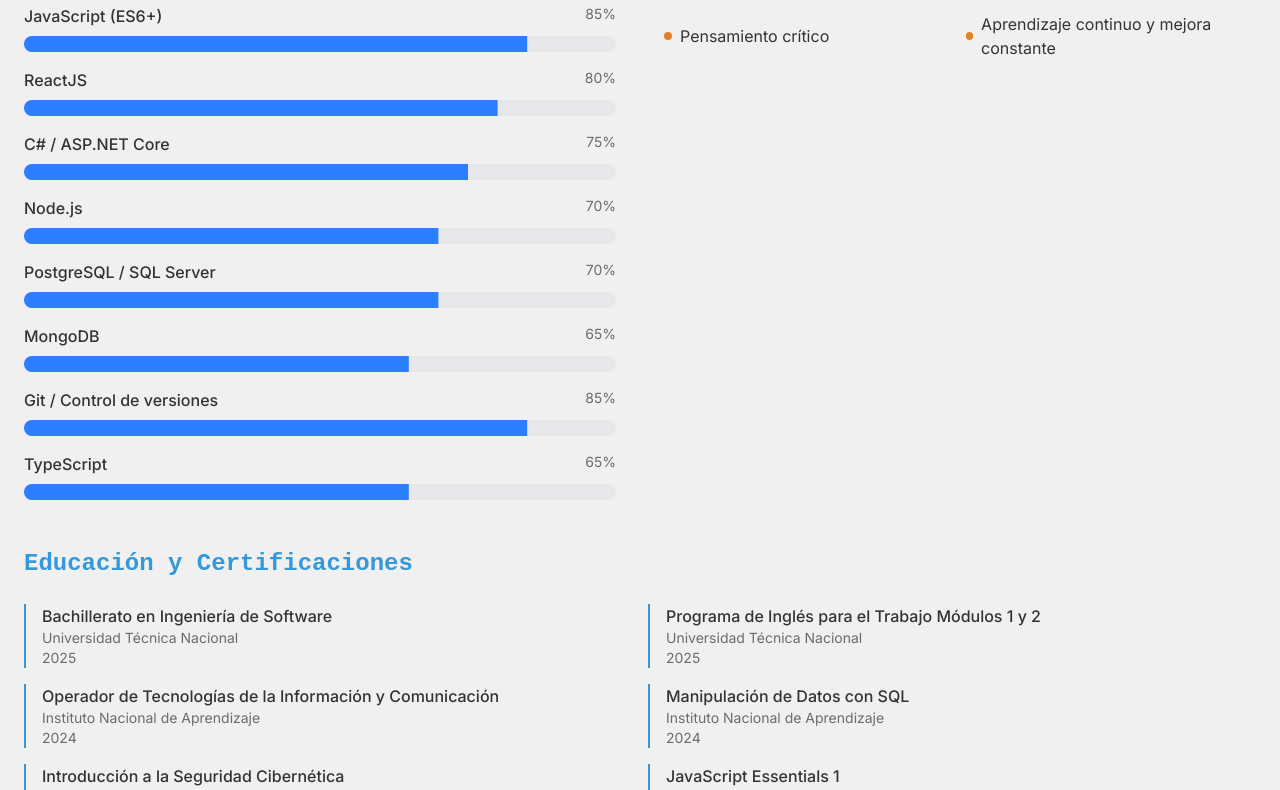
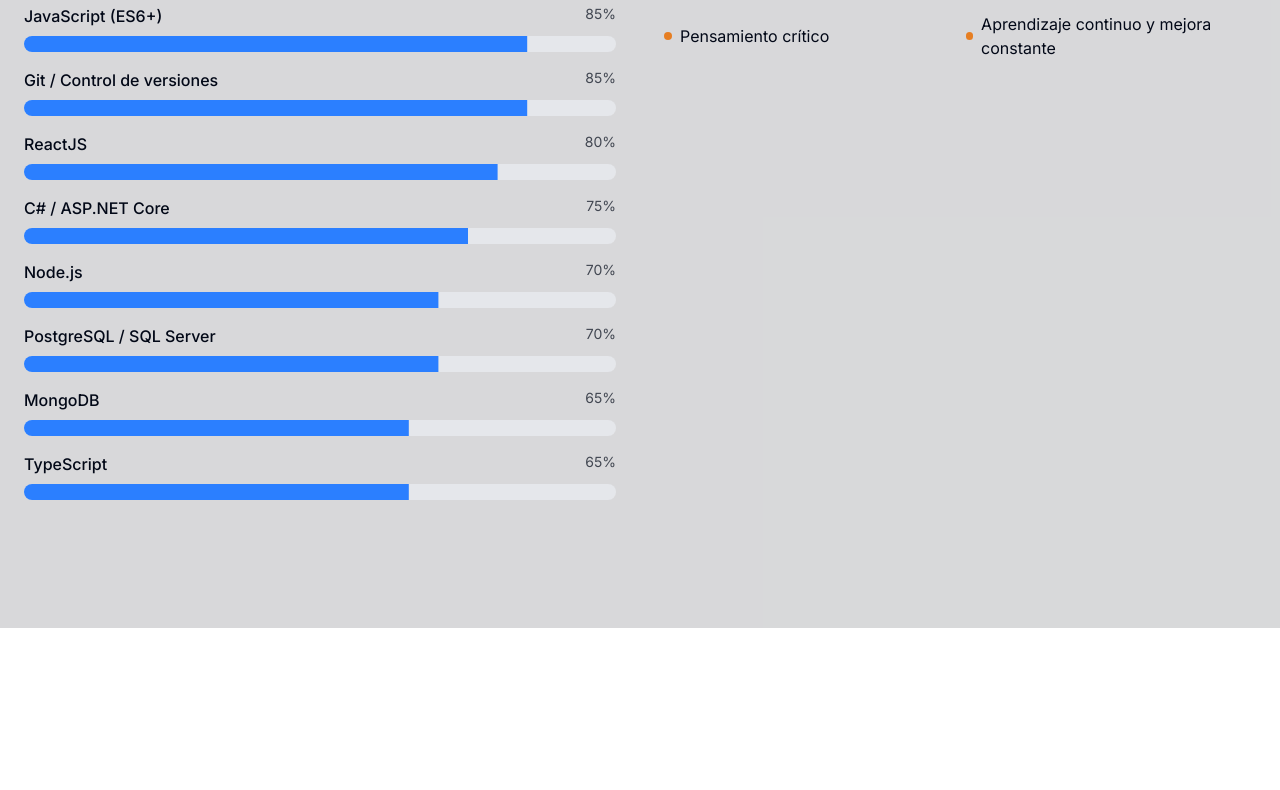
Before and after one commit to RoneyVaLo/portfolio, a React (Vite) app: page / in a window 1280 px wide. Shown: the part 3086-3876 px from the top of the page. After the commit the page ends 3714 px from the top, so only its background shows below. Built offline with nearby package versions, Linux system fonts and the light colour scheme; what @midudev/tailwind-animations would draw is missing.

Commit message:
Refactor Skills and add Education component
Moved education and certifications section from Skills.jsx to a new Education.jsx component. Updated Skills.jsx to improve technical skills sorting, color usage, and removed education-related code for better separation of concerns.

```diff
--- /dev/null
+++ b/src/components/Education.jsx
@@ -0,0 +1,49 @@
+import education from "../assets/education.json";
+import { cn } from "../utils/cn";
+import { useInView } from "../hooks/useInView";
+
+const Education = () => {
+  const [ref, isVisible] = useInView();
+  return (
+    <section id="educacion" ref={ref} className="bg-background py-20 md:py-32">
+      <div className="container mx-auto px-4 md:px-6">
+        <h2
+          className={cn(
+            "mb-12 text-center code-font text-3xl font-bold text-foreground md:text-4xl",
+            isVisible && "animate-fade-in-down"
+          )}
+        >
+          Educación y Certificaciones
+        </h2>
+        <div className="grid gap-12">
+          <ul className="grid gap-10 sm:grid-cols-2">
+            {education
+              .sort((a, b) => b.year - a.year)
+              .map((item, index) => (
+                <li
+                  key={index}
+                  className={cn(
+                    "border-l-2 border-[#3498DB] pl-4",
+                    isVisible && "animate-blurred-fade-in"
+                  )}
+                  style={{
+                    animationDelay: `${index * 200}ms`, // cada elemento 200ms más tarde
+                  }}
+                >
+                  <h4 className="text-normal font-medium text-foreground">
+                    {item.title}
+                  </h4>
+                  <p className="text-md text-foreground/70">
+                    {item.institution}
+                  </p>
+                  <p className="text-md text-foreground/70">{item.year}</p>
+                </li>
+              ))}
+          </ul>
+        </div>
+      </div>
+    </section>
+  );
+};
+
+export default Education;
--- a/src/components/Skills.jsx
+++ b/src/components/Skills.jsx
@@ -1,5 +1,4 @@
 import skillsData from "../assets/skills.json";
-import education from "../assets/education.json";
 import { cn } from "../utils/cn";
 import { useInView } from "../hooks/useInView";
 
@@ -8,11 +7,15 @@
   const { softSkills, technicalSkills } = skillsData;
 
   return (
-    <section id="habilidades" ref={ref} className="py-20 md:py-32">
+    <section
+      id="habilidades"
+      ref={ref}
+      className="bg-foreground/10 py-20 md:py-32"
+    >
       <div className="container mx-auto px-4 md:px-6">
         <h2
           className={cn(
-            "mb-12 text-center code-font text-3xl font-bold text-[#333] md:text-4xl",
+            "mb-12 text-center code-font text-3xl font-bold text-foreground md:text-4xl",
             isVisible && "animate-fade-in-down"
           )}
         >
@@ -31,7 +34,9 @@
                 Habilidades Técnicas
               </h3>
               <div className="space-y-4">
-                {technicalSkills.map((skill, index) => (
+                {technicalSkills
+                  .sort((a, b) => b.level - a.level)
+                  .map((skill, index) => (
                     <div
                       key={index}
                       className={cn(
@@ -43,10 +48,10 @@
                       }}
                     >
                       <div className="flex justify-between">
-                      <span className="font-medium text-[#333]">
+                        <span className="font-medium text-foreground">
                           {skill.name}
                         </span>
-                      <span className="text-sm text-[#333]/70">
+                        <span className="text-sm text-foreground/70">
                           {skill.level}%
                         </span>
                       </div>
@@ -93,41 +98,11 @@
                     }}
                   >
                     <div className="h-2 w-2 rounded-full bg-[#E67E22]" />
-                    <span className="text-[#333]">{skill}</span>
+                    <span className="text-foreground">{skill}</span>
                   </li>
                 ))}
               </ul>
             </div>
-          </div>
-
-          {/* Segunda fila: Educación y Certificaciones (ocupando ambas columnas) */}
-          <div>
-            <h3
-              className={cn(
-                "mb-6 code-font text-2xl font-semibold text-[#3498DB]",
-                isVisible && "animate-fade-in-right animate-duration-1000"
-              )}
-            >
-              Educación y Certificaciones
-            </h3>
-            <ul className="grid gap-4 sm:grid-cols-2">
-              {education.map((item, index) => (
-                <li
-                  key={index}
-                  className={cn(
-                    "border-l-2 border-[#3498DB] pl-4",
-                    isVisible && "animate-blurred-fade-in"
-                  )}
-                  style={{
-                    animationDelay: `${index * 200}ms`, // cada elemento 200ms más tarde
-                  }}
-                >
-                  <h4 className="font-medium text-[#333]">{item.title}</h4>
-                  <p className="text-sm text-[#333]/70">{item.institution}</p>
-                  <p className="text-sm text-[#333]/70">{item.year}</p>
-                </li>
-              ))}
-            </ul>
           </div>
         </div>
       </div>
```
Lines whose indentation alone changed are shown as unchanged.
